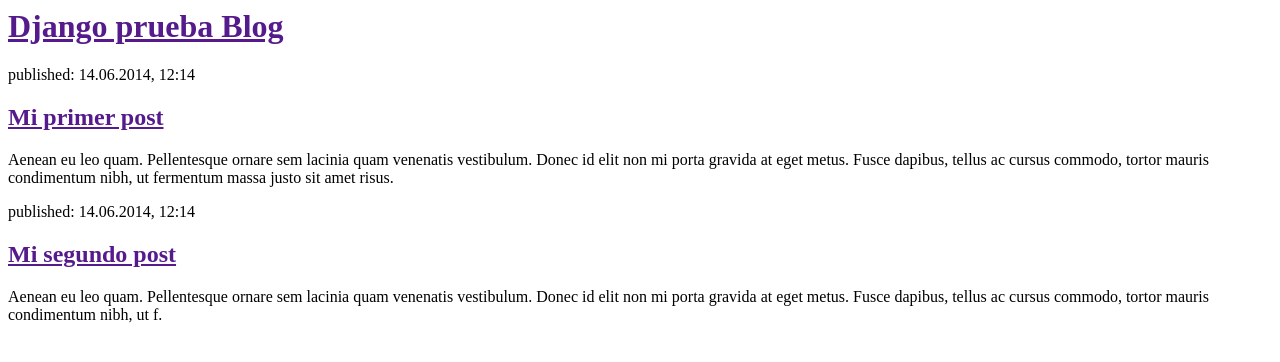
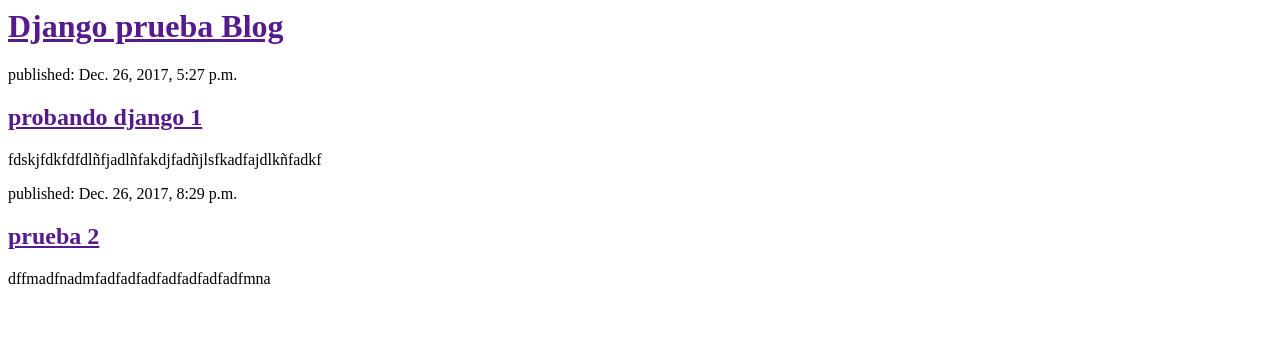
Before and after one commit to leobenitez/mi-blog, a Django app: page / in a window 1280 px wide. Shown: the top 362 px of the page. Run offline with Django 3.2, Linux system fonts and the light colour scheme; data comes from the database, SQL or seed files in the repository.

Commit message:
Modificando los templates para agregar post de la base de datos

```diff
--- a/mysite/blog/templates/blog/post_list.html
+++ b/mysite/blog/templates/blog/post_list.html
@@ -1,22 +1,18 @@
     <html>
         <head>
-            <title>Django Girls blog</title>
+            <title>Django blog</title>
         </head>
         <body>
             <div>
                 <h1><a href="">Django prueba Blog</a></h1>
             </div>
 
+            {% for post in posts %}
             <div>
-                <p>published: 14.06.2014, 12:14</p>
-                <h2><a href="">Mi primer post</a></h2>
-                <p>Aenean eu leo quam. Pellentesque ornare sem lacinia quam venenatis vestibulum. Donec id elit non mi porta gravida at eget metus. Fusce dapibus, tellus ac cursus commodo, tortor mauris condimentum nibh, ut fermentum massa justo sit amet risus.</p>
+                <p>published: {{ post.published_date }}</p>
+                <h2><a href="">{{ post.title }}</a></h2>
+                <p>{{ post.text|linebreaksbr }}</p>
             </div>
-
-            <div>
-                <p>published: 14.06.2014, 12:14</p>
-                <h2><a href="">Mi segundo post</a></h2>
-                <p>Aenean eu leo quam. Pellentesque ornare sem lacinia quam venenatis vestibulum. Donec id elit non mi porta gravida at eget metus. Fusce dapibus, tellus ac cursus commodo, tortor mauris condimentum nibh, ut f.</p>
-            </div>
+            {% endfor %}
         </body>
     </html>
--- a/mysite/blog/views.py
+++ b/mysite/blog/views.py
@@ -1,4 +1,7 @@
 from django.shortcuts import render
+from django.utils import timezone
+from .models import Post
 
 def post_list(request):
-    return render(request, 'blog/post_list.html', {})
+    posts = Post.objects.filter(published_date__lte=timezone.now()).order_by('published_date')
+    return render(request, 'blog/post_list.html', {'posts': posts})
```
